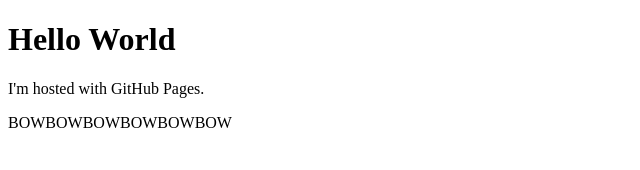
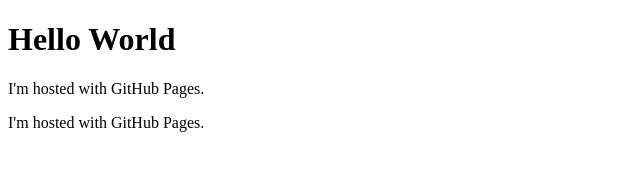
Before and after one commit to BoopliUP/BoopliUP.github.io, a plain HTML site: page index.html in a window 1280 px wide. Shown: the full height of the page, 0-640 px from the left. Drawn offline with Linux system fonts and the light colour scheme.

Commit message:
Update index.html

```diff
--- a/index.html
+++ b/index.html
@@ -3,6 +3,6 @@
 <body>
 <h1>Hello World</h1>
 <p>I'm hosted with GitHub Pages.</p>
-BOWBOWBOWBOWBOWBOW
+<p>I'm hosted with GitHub Pages.</p>
 </body>
 </html>
```
